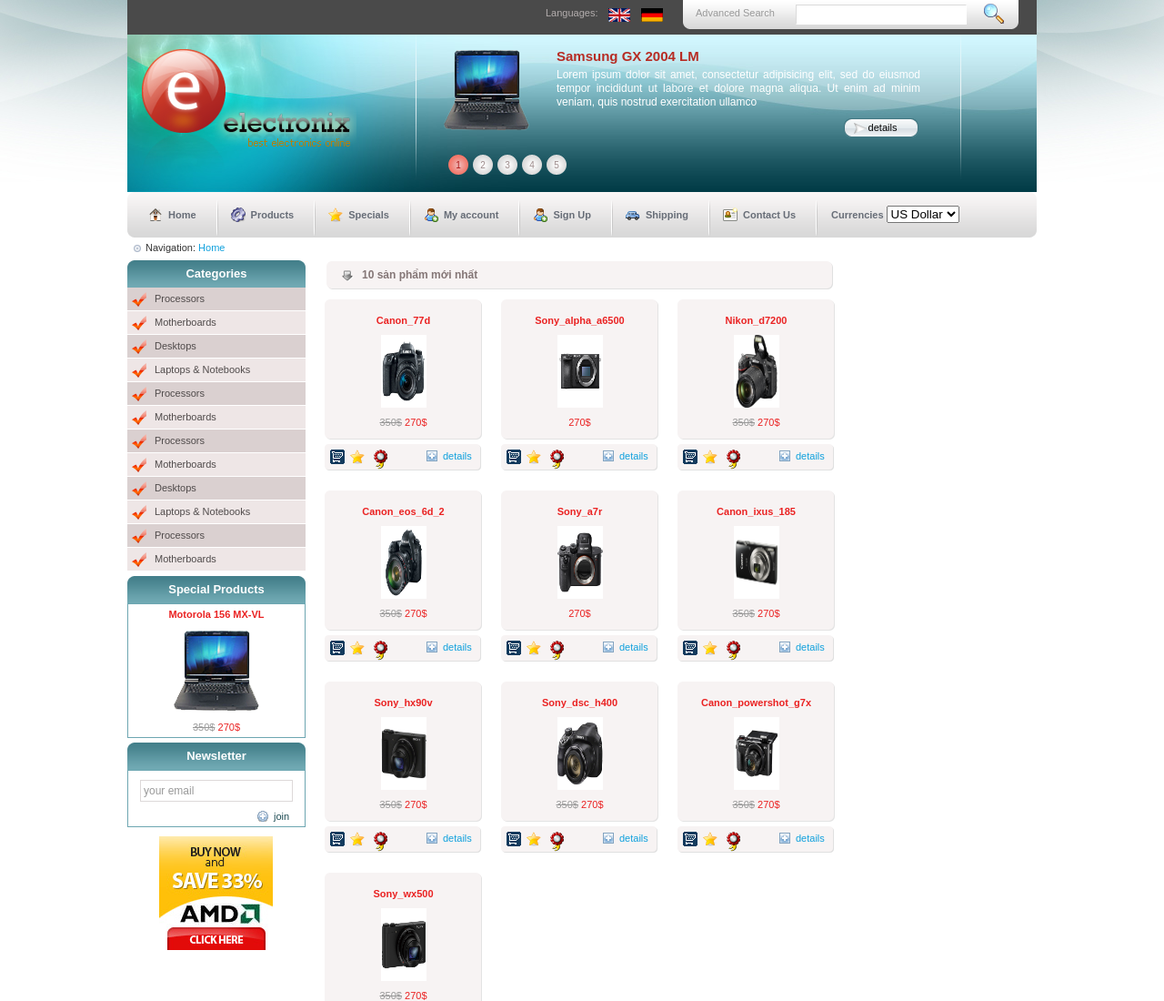
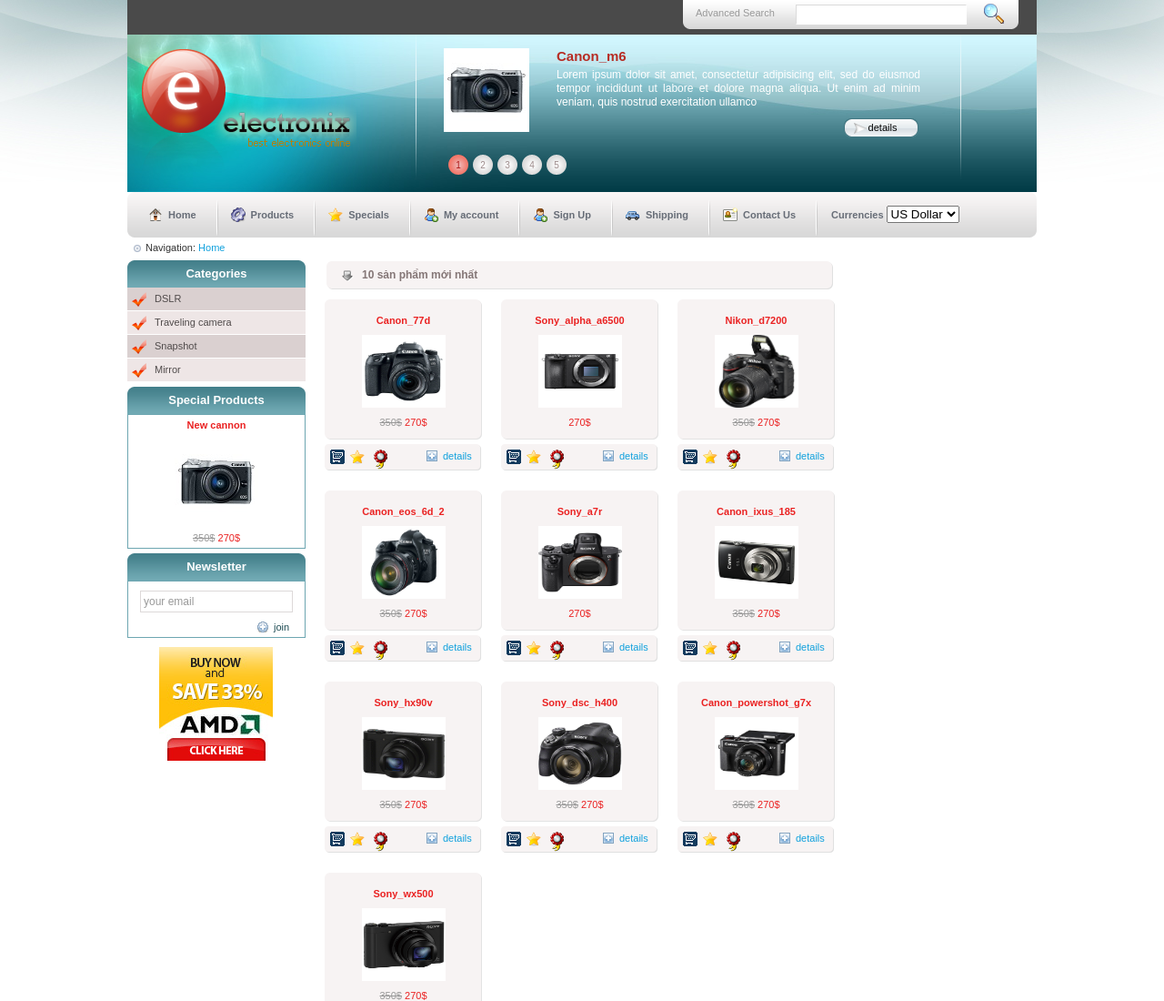
Before and after one commit to thinhkhang97/WEB-CT4-Camera-Selling, a plain HTML site: page DAGK/index.html in a window 1280 px wide. Shown: the top 1100 px of the page at 91% size. Drawn offline with Linux system fonts and the light colour scheme.

Commit message:
Chỉnh sửa index.html và style.css
Chỉnh sửa lại các hình ảnh, menu các loại  sản phẩm và nhà sản xuất

```diff
--- a/DAGK/index.html
+++ b/DAGK/index.html
@@ -17,18 +17,15 @@
       <input type="text" class="search_input" name="search" />
       <input type="image" src="images/search.gif" class="search_bt"/>
     </div>
-    <div class="languages">
-      <div class="lang_text">Languages:</div>
-      <a href="#" class="lang"><img src="images/en.gif" alt="" border="0" /></a> <a href="#" class="lang"><img src="images/de.gif" alt="" border="0" /></a> </div>
   </div>
   <div id="header">
     <div id="logo"> <a href="#"><img src="images/logo.png" alt="" border="0" width="237" height="140" /></a> </div>
     <div class="oferte_content">
       <div class="top_divider"><img src="images/header_divider.png" alt="" width="1" height="164" /></div>
       <div class="oferta">
-        <div class="oferta_content"> <img src="images/laptop.png" width="94" height="92" alt="" border="0" class="oferta_img" />
+        <div class="oferta_content"> <img src="images/Canon_m6.jpg" width="94" height="92" alt="" border="0" class="oferta_img" />
           <div class="oferta_details">
-            <div class="oferta_title">Samsung GX 2004 LM</div>
+            <div class="oferta_title">Canon_m6</div>
             <div class="oferta_text"> Lorem ipsum dolor sit amet, consectetur adipisicing elit, sed do eiusmod tempor incididunt ut labore et dolore magna aliqua. Ut enim ad minim veniam, quis nostrud exercitation ullamco </div>
             <a href="details.html" class="details">details</a> </div>
         </div>
@@ -70,23 +67,15 @@
     <div class="left_content">
       <div class="title_box">Categories</div>
       <ul class="left_menu">
-        <li class="odd"><a href="#">Processors</a></li>
-        <li class="even"><a href="#">Motherboards</a></li>
-        <li class="odd"><a href="#">Desktops</a></li>
-        <li class="even"><a href="#">Laptops &amp; Notebooks</a></li>
-        <li class="odd"><a href="#">Processors</a></li>
-        <li class="even"><a href="#">Motherboards</a></li>
-        <li class="odd"><a href="#">Processors</a></li>
-        <li class="even"><a href="#">Motherboards</a></li>
-        <li class="odd"><a href="#">Desktops</a></li>
-        <li class="even"><a href="#">Laptops &amp; Notebooks</a></li>
-        <li class="odd"><a href="#">Processors</a></li>
-        <li class="even"><a href="#">Motherboards</a></li>
+        <li class="odd"><a href="#">DSLR</a></li>
+        <li class="even"><a href="#">Traveling camera</a></li>
+        <li class="odd"><a href="#">Snapshot</a></li>
+        <li class="even"><a href="#">Mirror</a></li>
       </ul>
       <div class="title_box">Special Products</div>
       <div class="border_box">
-        <div class="product_title"><a href="details.html">Motorola 156 MX-VL</a></div>
-        <div class="product_img"><a href="details.html"><img src="images/laptop.png" alt="" border="0" /></a></div>
+        <div class="product_title"><a href="details.html">New cannon</a></div>
+        <div class="product_img"><a href="details.html"><img src="images/Canon_m6.jpg" alt="" border="0" /></a></div>
         <div class="prod_price"><span class="reduce">350$</span> <span class="price">270$</span></div>
       </div>
       <div class="title_box">Newsletter</div>
@@ -413,20 +402,16 @@
       </div>
       <div class="title_box">What�s new</div>
       <div class="border_box">
-        <div class="product_title"><a href="details.html">Motorola 156 MX-VL</a></div>
-        <div class="product_img"><a href="details.html"><img src="images/p2.gif" alt="" border="0" /></a></div>
+        <div class="product_title"><a href="details.html">New Cannon</a></div>
+        <div class="product_img"><a href="details.html"><img src="images/p2.jpg" alt="" border="0" /></a></div>
         <div class="prod_price"><span class="reduce">350$</span> <span class="price">270$</span></div>
       </div>
       <div class="title_box">Manufacturers</div>
       <ul class="left_menu">
-        <li class="odd"><a href="#">Sony</a></li>
-        <li class="even"><a href="#">Samsung</a></li>
-        <li class="odd"><a href="#">Daewoo</a></li>
-        <li class="even"><a href="#">LG</a></li>
-        <li class="odd"><a href="#">Fujitsu Siemens</a></li>
-        <li class="even"><a href="#">Motorola</a></li>
-        <li class="odd"><a href="#">Phillips</a></li>
-        <li class="even"><a href="#">Beko</a></li>
+        <li class="odd"><a href="#">Cannon</a></li>
+        <li class="even"><a href="#">Sony</a></li>
+        <li class="odd"><a href="#">Nikkon</a></li>
+        <li class="even"><a href="#">Fujifilm</a></li>
       </ul>
       <div class="banner_adds"> <a href="#"><img src="images/bann1.jpg" alt="" border="0" /></a> </div>
     </div>
--- a/DAGK/style.css
+++ b/DAGK/style.css
@@ -319,8 +319,10 @@ font-weight:bold;
 color:#064E5A;
 }
 .product_img{
-
 padding:5px 0 5px 0;
+}
+.product_img img{
+	width: 92px;
 }
 .prod_price{
 padding:5px 0 5px 0;
```
Also changed, not shown: DAGK/images/Canon_m6.jpg (added), DAGK/images/p2.gif (deleted), DAGK/images/p2.jpg (added).
